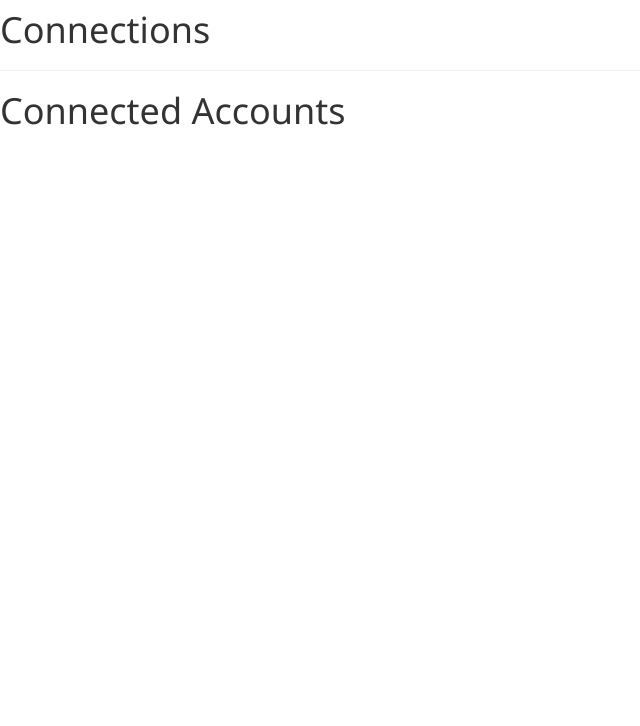
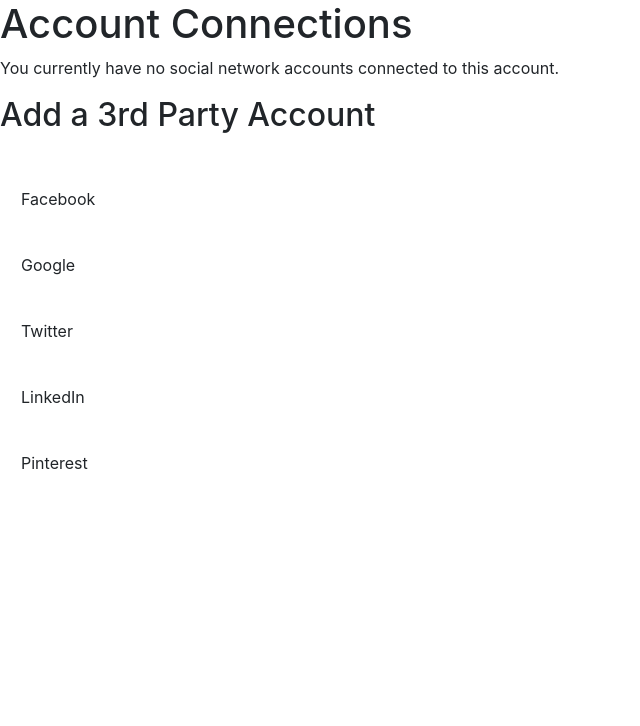
Before and after one commit to saurabh69912162/Creatosaurus, a Django app: page /connect/ in a window 1280 px wide. Shown: the top 726 px of the page, without its empty margins (0-640 px from the left). Run offline with Django 3.2, Linux system fonts and the light colour scheme; the visitor is signed in with stand-in values (Sample User, id 1); some libraries are stand-ins or nearby versions.

Commit message:
18-10-2019 1

```diff
--- a/base/accounts/models.py
+++ b/base/accounts/models.py
@@ -166,13 +166,14 @@
     provider = models.CharField(blank=False, null=False, max_length=50)
     account_token = models.CharField(blank=True, null=True, max_length=1000)
     access_token = models.CharField(blank=False, null=False, max_length=1000)
+    access_token_secret = models.CharField(blank=True, null=True, max_length=1000)
     extra_data = models.TextField(blank=True, null=True, max_length=10000)
     access_expiry = models.DateTimeField(blank=True, null=True)
     long_token = models.CharField(blank=True, null=True, max_length=1000)
     long_expiry = models.DateTimeField(blank=True, null=True)
     account_name = models.CharField(max_length=500, blank=True, null=True)
     account_uid = models.CharField(max_length=500, unique=True, blank=True, null=True)
-
+    selected = models.BooleanField(default=False)
     def __str__(self):
         return str(self.account_uid)
 
--- a/base/accounts/templates/accounts/base.html
+++ b/base/accounts/templates/accounts/base.html
@@ -2,11 +2,19 @@
 <html>
     <head>
         <title>Creatosaurus</title>
-        <link rel="stylesheet" href="//maxcdn.bootstrapcdn.com/bootstrap/3.2.0/css/bootstrap.min.css">
-        <link rel="stylesheet" href="//maxcdn.bootstrapcdn.com/bootstrap/3.2.0/css/bootstrap-theme.min.css">
+
+
+        <meta charset="utf-8">
+  <meta name="viewport" content="width=device-width, initial-scale=1">
+  <link rel="stylesheet" href="https://maxcdn.bootstrapcdn.com/bootstrap/4.3.1/css/bootstrap.min.css">
+  <script src="https://ajax.googleapis.com/ajax/libs/jquery/3.4.1/jquery.min.js"></script>
+  <script src="https://cdnjs.cloudflare.com/ajax/libs/popper.js/1.14.7/umd/popper.min.js"></script>
+  <script src="https://maxcdn.bootstrapcdn.com/bootstrap/4.3.1/js/bootstrap.min.js"></script>
+  <script src="https://ajax.googleapis.com/ajax/libs/jquery/3.4.1/jquery.min.js"></script>
+  <script src="https://maxcdn.bootstrapcdn.com/bootstrap/3.4.0/js/bootstrap.min.js"></script>
+
         <link href='//fonts.googleapis.com/css?family=Lobster&subset=latin,latin-ext' rel='stylesheet' type='text/css'>
-        <meta name="viewport" content="width=device-width, initial-scale=1">
-        <link rel="stylesheet" href="https://www.w3schools.com/w3css/4/w3.css">
+
         <script src="https://ajax.googleapis.com/ajax/libs/jquery/3.4.1/jquery.min.js"></script>
     </head>
     <body>
@@ -24,14 +32,21 @@
    padding:10px;
 
 
-}
+}}
+
 </style>
-{% block content %}
+
+    {% block content %}
+
 
 {% endblock %}
 
+
+
+
+
 {%if request.user.is_authenticated%}
-<div class="footer">
+<div class="footer" >
 
 <span><a style="text-decoration:none;color:white;"  href="/profile" >Home</a></span>&nbsp;&nbsp;&nbsp;&nbsp;&nbsp;
     <span><a style="text-decoration:none;color:white;"  href="/logout" >Logout</a></span>&nbsp;&nbsp;&nbsp;&nbsp;&nbsp;
@@ -40,7 +55,7 @@
 <span><a style="text-decoration:none;color:white;"  href="/profile/details" >Edit Details</a></span>&nbsp;&nbsp;&nbsp;&nbsp;&nbsp;
 <span><a style="text-decoration:none;color:white;"  href="/email" >email</a></span>&nbsp;&nbsp;&nbsp;&nbsp;&nbsp;
 <span><a style="text-decoration:none;color:white;"  href="/password" >Change password</a></span>&nbsp;&nbsp;&nbsp;&nbsp;&nbsp;
-<span><a style="text-decoration:none;color:white;"  href="/accounts/social/connections/" >Social Connections</a></span>
+<span><a style="text-decoration:none;color:white;"  href="/accounts/social/connections" >Social Connections</a></span>
 
 </div>
 
--- /dev/null
+++ b/base/accounts/templates/accounts/connect-accounts.html
@@ -0,0 +1,58 @@
+{% extends 'accounts/base.html' %}
+{% block content %}
+{% load i18n %}
+<h1>{% trans "Account Connections" %}</h1>
+
+{% if form.accounts %}
+<p>{% blocktrans %}You can sign in to your account using any of the following third party accounts:{% endblocktrans %}</p>
+
+<div style="padding:10px">
+<form method="post" action="{% url 'socialaccount_connections' %}">
+{% csrf_token %}
+
+{% if form.non_field_errors %}
+<div id="errorMsg">{{ form.non_field_errors }}</div>
+{% endif %}
+
+{% for base_account in form.accounts %}
+{% with base_account.get_provider_account as account %}
+<div>
+<label for="id_account_{{ base_account.id }}">
+<input id="id_account_{{ base_account.id }}" type="radio" name="account" value="{{ base_account.id }}"/>
+<span class="socialaccount_provider {{ base_account.provider }} {{ account.get_brand.id }}">{{account.get_brand.name}}</span>
+{{ account }}
+</label>
+</div>
+{% endwith %}
+{% endfor %}
+
+<div>
+<button type="submit" style="decoration:none;padding:5px">{% trans 'Remove' %}</button>
+<a href="#" type="button" style="decoration:none;padding:6px">Configure Connected Accounts</a>
+
+</div>
+
+
+
+</form>
+</div>
+{% else %}
+<p>{% trans 'You currently have no social network accounts connected to this account.' %}</p>
+{% endif %}
+
+<h2>{% trans 'Add a 3rd Party Account' %}</h2>
+
+{% load socialaccount %}
+{% get_providers as socialaccount_providers %}
+<br>
+<a title="Facebook" class="socialaccount_provider facebook btn" type="button" style="padding:10px;margin:10px" href="{% provider_login_url "facebook" action="authorize" process="connect" next="/accounts/social/connections" %}" >Facebook</a><br>
+<a title="Google"  class="socialaccount_provider google btn" type="button" style="padding:10px;margin:10px" href="{% provider_login_url "google" action="authorize" process="connect" next="/accounts/social/connections" %}" >Google</a><br>
+<a title="Twitter" class="socialaccount_provider twitter btn" type="button" style="padding:10px;margin:10px" href="{% provider_login_url "twitter" action="authorize" process="connect" next="/accounts/social/connections"%}" >Twitter</a><br>
+<a title="LinkedIn" class="socialaccount_provider linkedin_oauth2 btn" type="button" style="padding:10px;margin:10px" href="{% provider_login_url "linkedin_oauth2" action="authorize" process="connect" next="/accounts/social/connections"%}" >LinkedIn</a><br>
+<a title="Instagram" class="socialaccount_provider pinterest btn" type="button" style="padding:10px;margin:10px" href="{% provider_login_url "pinterest" action="authorize" process="connect" next="/accounts/social/connections"%}" >Pinterest</a><br>
+
+{% include "socialaccount/snippets/login_extra.html" %}
+
+
+
+{% endblock %}
--- a/base/accounts/views.py
+++ b/base/accounts/views.py
@@ -1,6 +1,7 @@
 from django.contrib.auth import login, get_user_model, logout
 from django.http import HttpResponseRedirect, HttpResponse
 from .forms import UserCreationForm, UserLoginForm , editpro
+from allauth.socialaccount.models import SocialAccount,SocialToken
 from django.contrib.auth.forms import UserChangeForm
 from .forms import CustomUserChangeForm
 from django.contrib import messages
@@ -9,13 +10,12 @@
 from django.shortcuts import render, redirect
 from django.urls import reverse
 from .forms import busi_data, creator_data
-from .models import business_profile_data, creator_profile_data
 from rest_framework.views import APIView
 from rest_framework.response import Response
 from rest_framework import status
 from .serializers import business_profile_dataSerializers
 from django.shortcuts import get_object_or_404
-from .models import MyUser
+from .models import  *
 
 from datetime import datetime
 
@@ -262,7 +262,7 @@
 
 def connect(request):
     if request.user.is_authenticated:
-        return render(request, 'accounts/connections.html',{})
+        return render(request, 'accounts/connect-accounts.html',{})
     else:
         return redirect('/')
 
@@ -272,6 +272,128 @@
     return render(request, 'accounts/facebookjssdk.html',{})
 
 
-def check(request):
 
-    return HttpResponse(request.POST.items())
+def configure(request):
+    account = []
+    error_connected = ''
+    obj = SocialAccount.objects.filter(user=request.user.id)
+    for x in range(len(obj)):
+        account.append(obj[x])
+
+    # for x in obj:
+    #     print(x.provider)
+
+    # for x in range(len(obj)):
+    #     print('lol')
+    #     print(SocialToken.objects.get(account_id=account[x]))
+
+    # if SocialAccount.objects.filter(user=request.user.id, provider ='Facebook'):
+    #     pass
+
+    selected = selected_connections.objects.filter(dirtybit = request.user.dirtybit, selected = True)
+    not_selected = selected_connections.objects.filter(dirtybit=request.user.dirtybit, selected=False)
+
+    if 'facebook' in request.POST:
+        print(request.POST['facebook'])
+        print(get_object_or_404(SocialToken,id=request.POST['facebook']))
+
+
+
+
+
+    elif 'google' in request.POST:
+
+        if SocialAccount.objects.filter(user=request.user.id, id = request.POST['google']).exists():
+            if not selected_connections.objects.filter(account_uid = SocialAccount.objects.get(user=request.user.id, id=request.POST['google']).uid):
+                obj_create = selected_connections()
+                obj_create.username = MyUser.objects.get(id = request.user.id)
+                obj_create.dirtybit = request.user.dirtybit
+                obj_create.provider = 'google'
+                obj_create.account_token = SocialToken.objects.get(id=request.POST['google'])
+                obj_create.access_token = SocialToken.objects.get(id=request.POST['google'])
+                obj_create.extra_data = SocialAccount.objects.get(user=request.user.id,
+                                                                     id=request.POST['google']).extra_data
+                obj_create.access_expiry = SocialToken.objects.get(id=request.POST['google']).expires_at
+                obj_create.account_name = SocialAccount.objects.get(user=request.user.id,
+                                                                       id=request.POST['google']).extra_data['email']
+                obj_create.account_uid = SocialAccount.objects.get(user=request.user.id, id=request.POST['google']).uid
+                obj_create.selected = True
+                obj_create.save()
+                # print(SocialAccount.objects.filter(user=request.user.id, id = request.POST['google']))
+                # print(SocialToken.objects.get(id = request.POST['google']).account)
+                # print(request.POST['google'])
+
+            else:
+                error_connected = 'Account Already Connected !'
+                pass
+        else:
+            return redirect('/404')
+
+    elif 'pinterest' in request.POST:
+        print(request.POST['pinterest'])
+
+    elif 'linkedin' in request.POST:
+        if SocialAccount.objects.filter(user=request.user.id, id=request.POST['linkedin']).exists():
+            if not selected_connections.objects.filter(
+                    account_uid=SocialAccount.objects.get(user=request.user.id, id=request.POST['linkedin']).uid):
+
+                obj_create = selected_connections()
+                obj_create.username = MyUser.objects.get(id=request.user.id)
+                obj_create.dirtybit = request.user.dirtybit
+                obj_create.provider = 'linkedin'
+                obj_create.account_token = SocialToken.objects.get(id=request.POST['linkedin'])
+                obj_create.access_token = SocialToken.objects.get(id=request.POST['linkedin'])
+
+                obj_create.extra_data = SocialAccount.objects.get(user=request.user.id,
+                                                                  id=request.POST['linkedin']).extra_data
+                obj_create.access_expiry = SocialToken.objects.get(id=request.POST['linkedin']).expires_at
+                obj_create.account_name = SocialAccount.objects.get(user=request.user.id,
+                                                                    id=request.POST['linkedin']).extra_data['firstName']['localized']['en_US']+' '+SocialAccount.objects.get(user=request.user.id,
+                                                                    id=request.POST['linkedin']).extra_data['lastName']['localized']['en_US']
+                obj_create.account_uid = SocialAccount.objects.get(user=request.user.id, id=request.POST['linkedin']).uid
+                obj_create.selected = True
+                obj_create.save()
+
+                # print(SocialAccount.objects.filter(user=request.user.id, id = request.POST['twitter']))
+                # print(SocialToken.objects.get(id = request.POST['twitter']).account)
+                # print(request.POST['twitter'])
+
+            else:
+                error_connected = 'Account Already Connected !'
+                pass
+
+    elif 'twitter' in request.POST:
+        if SocialAccount.objects.filter(user=request.user.id, id=request.POST['twitter']).exists():
+            if not selected_connections.objects.filter(account_uid = SocialAccount.objects.get(user=request.user.id, id=request.POST['twitter']).uid):
+
+                obj_create = selected_connections()
+                obj_create.username = MyUser.objects.get(id=request.user.id)
+                obj_create.dirtybit = request.user.dirtybit
+                obj_create.provider = 'twitter'
+                obj_create.account_token = SocialToken.objects.get(id=request.POST['twitter'])
+                obj_create.access_token = SocialToken.objects.get(id=request.POST['twitter'])
+
+                obj_create.access_token_secret = SocialToken.objects.get(id=request.POST['twitter']).token_secret
+
+                obj_create.extra_data = SocialAccount.objects.get(user=request.user.id,
+                                                                  id=request.POST['twitter']).extra_data
+                obj_create.access_expiry = SocialToken.objects.get(id=request.POST['twitter']).expires_at
+                obj_create.account_name = SocialAccount.objects.get(user=request.user.id,
+                                                                    id=request.POST['twitter']).extra_data['name']
+                obj_create.account_uid = SocialAccount.objects.get(user=request.user.id, id=request.POST['twitter']).uid
+                obj_create.selected = True
+                obj_create.save()
+
+
+                # print(SocialAccount.objects.filter(user=request.user.id, id = request.POST['twitter']))
+                # print(SocialToken.objects.get(id = request.POST['twitter']).account)
+                # print(request.POST['twitter'])
+
+            else:
+                error_connected = 'Account Already Connected !'
+                pass
+        else:
+            pass
+            return redirect('/404')
+
+    return render(request, 'accounts/configure.html', {'account':account,'not_selected':not_selected,'selected':selected,'error_connected':error_connected})
--- a/base/customusermodel/settings.py
+++ b/base/customusermodel/settings.py
@@ -66,7 +66,7 @@
                                                 ]
                                             }
                                  ,'pinterest': {'SCOPE': ['read_public','read_relationships',]}
-                                    , 'facebook': {'SCOPE': ['email','instagram_basic','instagram_basic']}
+                                    , 'facebook': {'SCOPE': ['email','manage_pages',]}
                             }
 
 
--- a/base/customusermodel/urls.py
+++ b/base/customusermodel/urls.py
@@ -12,8 +12,9 @@
     url(r'^register/$', register),
     path('', login_view),
     path('connect/',connect),
+    path('configure/',configure),
     path('lol/',lol),
-    path('check/',check),
+    # path('configure/',configure),
     url('^accounts/', include('allauth.urls')),
     path('logout/', logout_view),
     url(r'^password/$', change_password, name='change_password'),
```
Also changed, not shown: base/accounts/admin.py (+4 -4 lines), base/accounts/templates/accounts/configure.html (added, +162 -0 lines), base/accounts/templates/accounts/page-configrue.html (added, +10 -0 lines), base/templates/allauth/socialaccount/connections.html (+16 -8 lines), base/accounts/migrations/0036_selected_connections_selected.py (added), base/accounts/migrations/0037_selected_connections_access_token_secret.py (added).
